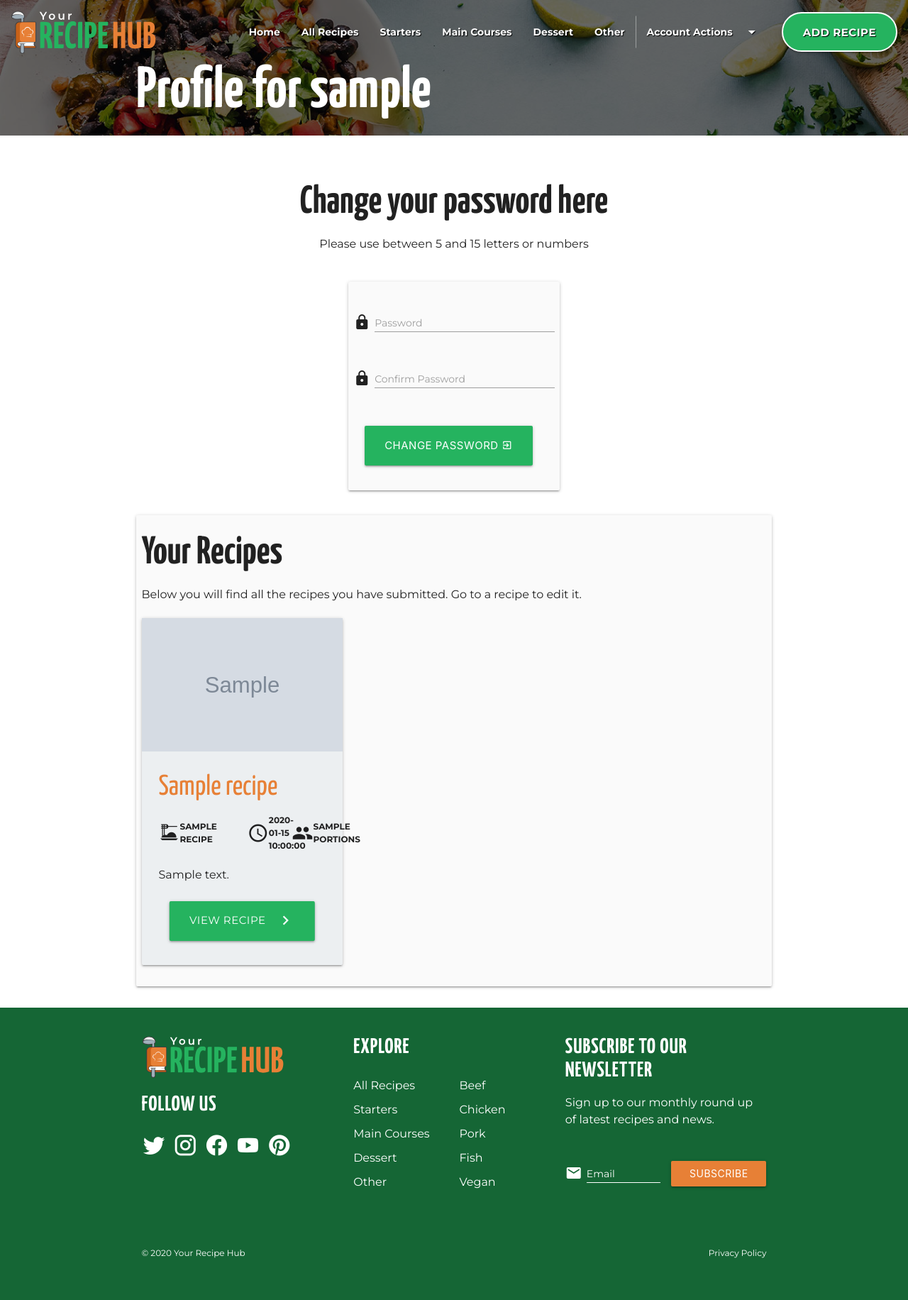
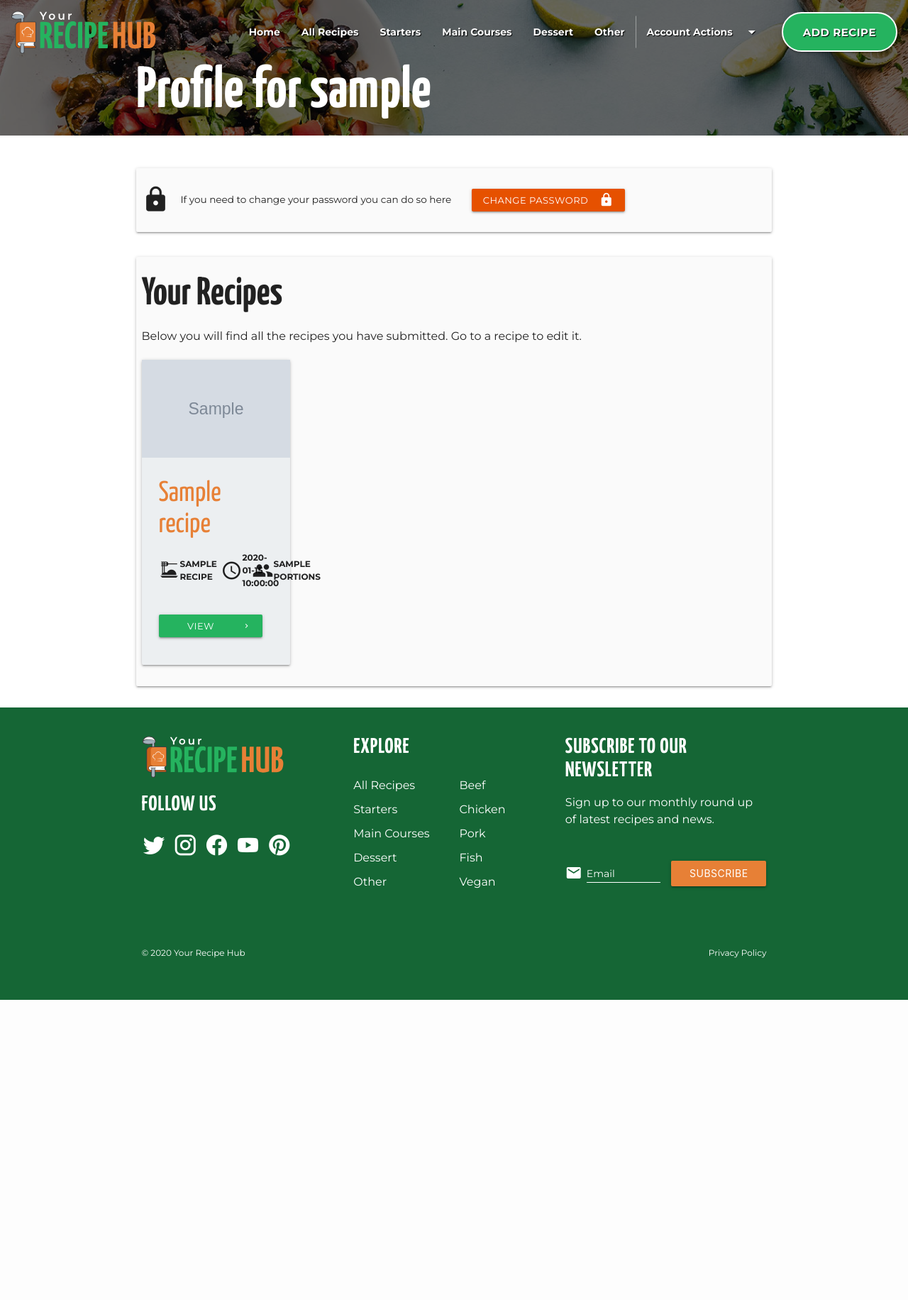
Before and after one commit to Bourkekev/ms3-your-recipe-hub, a Flask app: page /profile/1 in a window 1280 px wide. Shown: the whole page at 71% size. After the commit the page ends 1409 px from the top, so only its background shows below. Run offline with Flask 2, Linux system fonts and the light colour scheme; the visitor is signed in with stand-in values (Sample User, id 1); grey boxes marked "Sample" are stand-in pictures; a database or web service that is not in the repository returns one stand-in record (values such as "Sample title"); some libraries are stand-ins or nearby versions.

Commit message:
Move change password to it's own page and add link from nav and profile

```diff
--- a/app.py
+++ b/app.py
@@ -103,17 +103,19 @@ def profile(user_name):
     return redirect(url_for("login"))
 
 
-@app.route("/pass_change/<user_name>", methods=["GET", "POST"])
-def pass_change(user_name):
+@app.route("/pass_change", methods=["GET", "POST"])
+def pass_change():
     """Changes the users password"""
     if "user" in session:
         userid = mongo.db.users.find_one(
         {"user_name": session["user"]})["_id"]
+        username = mongo.db.users.find_one(
+        {"user_name": session["user"]})["user_name"]
 
-        if session["user"] == user_name:
+        if session["user"] == username:
             if request.method == "POST":
                 change_pass = {
-                    "user_name": user_name,
+                    "user_name": username,
                     "password": generate_password_hash(request.form.get("password"))
                 }
                 mongo.db.users.update(
@@ -121,7 +123,7 @@ def pass_change(user_name):
                 flash("Your password has been changed.")
                 return redirect(url_for("profile", user_name=session["user"]))
 
-            return render_template("profile.html")
+            return render_template("change_password.html", user_name=session["user"])
 
         flash(
             "That is not your username and cannot edit them.",
--- a/static/css/style.css
+++ b/static/css/style.css
@@ -518,6 +518,16 @@ input[type=range]+.thumb .value {
 form.col.card-panel {
     padding-top: 30px;
 }
+/* change password */
+.pass-change {
+    font-size: 85%;
+}
+.pass-change > .material-icons {
+    margin-top: 2rem;
+}
+.pass-change .btn {
+    margin-left: 2.5rem;
+}
 
 /* Flashes */
 .flashes .message {
@@ -712,6 +722,9 @@ footer a:hover {
     .row .col.ingredients-list {
         padding-right: 25px;
     }
+    .pass-change > .material-icons {
+        margin-top: 1rem;
+    }
 }
 /* Extra large devices (large desktops, 1201px and up) */
 @media screen and (min-width: 1201px) {
--- a/templates/base.html
+++ b/templates/base.html
@@ -58,6 +58,7 @@
                     <li><a href="{{url_for('profile', user_name=session['user'])}}">Your Profile</a></li>
                     <li><a href="{{url_for('add_recipe')}}">Add a Recipe</a></li>
                     <li><a href="{{url_for('get_categories')}}">Manage Categories</a></li>
+                    <li><a href="{{ url_for('pass_change')}}">Change password</a></li>
                     <li class="divider"></li>
                     <li><a href="{{url_for('logout')}}">Log out</a></li>
                 </ul>
--- a/templates/index.html
+++ b/templates/index.html
@@ -87,7 +87,7 @@
         </div>
     </div>
     {% if recipes|length  > 0 %}
-        <div class="row">
+        <div class="row flex-grid">
             {% for recipe in recipes %}
                 <div class="col m6 l4">
                     <div class="card blue-grey lighten-5">
--- a/templates/profile.html
+++ b/templates/profile.html
@@ -11,39 +11,11 @@
 {% include 'layout/flash-messages.html' %}
 <div class="container">
     <div class="row">
-        <div class="col s12 center-align">
-            <h2>Change your password here</h2>
-            <p>Please use between 5 and 15 letters or numbers</p>
+        <div class="col s12 card-panel grey lighten-5 text-center text-md-left">
+            <p class="pass-change"><i class="material-icons left medium">lock</i>If you need to change your password you can do so here <a href="{{ url_for('pass_change')}}" class="btn waves-effect waves-light btn-small orange darken-4">
+                <i class="material-icons right">lock</i>Change password
+            </a></p>
         </div>
-    </div>
-    <div class="row">
-        <form class="col s12 m4 offset-m4 card-panel grey lighten-5" method="POST" action="{{ url_for('pass_change', user_name=user_name) }}">
-            <!-- Password -->
-            <div class="row">
-                <div class="input-field col s12">
-                    <i class="material-icons prefix">lock</i>
-                    <input id="password" name="password" type="password" minlength="5" maxlength="15"
-                    pattern="^[a-zA-Z0-9]{5,15}$" onchange="confirmpass.pattern = this.value;" class="validate" required>
-                    <label for="password">Password</label>
-                </div>
-            </div>
-            <!-- Confirm Password -->
-            <div class="row">
-                <div class="input-field col s12">
-                    <i class="material-icons prefix">lock</i>
-                    <input title="Please enter the same Password as above" id="confirmpass" name="confirmpass" type="password" minlength="5" maxlength="15" class="validate" required>
-                    <label for="confirmpass">Confirm Password</label>
-                </div>
-            </div>
-            <!-- Register button -->
-            <div class="row">
-                <div class="col s12 center-align">
-                    <button class="btn waves-effect waves-light btn-large" type="submit">Change password
-                        <span class="mdi prefix mdi-login-variant"></span>
-                    </button>
-                </div>
-            </div>
-        </form>
     </div>
 </div>
 <div class="container">
@@ -52,16 +24,15 @@
             <h2>Your Recipes</h2>
             <p>Below you will find all the recipes you have submitted. Go to a recipe to edit it.</p>
             {% if recipes|length  > 0 %}
-            <div class="row">
+            <div class="row flex-grid">
                 {% for recipe in recipes %}
-                    <div class="col m6 l4">
+                    <div class="col m6 l4 xl3">
                         <div class="card blue-grey lighten-5">
                             <div class="card-image">
                                 {% if recipe.image_url %}
                                     <div class="recipe-image-wrap" style="background-image: url('{{recipe.image_url}}');">
                                         <img src="{{recipe.image_url}}" alt="{{recipe.title}}" class="sr-only"/>
                                     </div>
-
                                 {% else %}
                                     <div class="recipe-image-wrap no-img" style="background-image: url('{{url_for('static', filename='images/recipe-no-image-480x320.jpg')}}')">
                                         <img src="{{url_for('static', filename='images/recipe-no-image-480x320.jpg')}}" alt="no image available for {{recipe.title}}" class="sr-only"/>
@@ -75,9 +46,7 @@
                                     <div class="col s3 valign-wrapper"><i class="small material-icons">access_time</i>{{recipe.total_time}}</div>
                                     <div class="col s3 valign-wrapper"><i class="small material-icons">people</i>{{recipe.portions}}</div>
                                 </div>
-
-                                <p>{{recipe.short_description}}</p>
-                                <a class="waves-effect waves-light btn-large" href="{{url_for('single_recipe', recipe_id=recipe._id)}}"><i class="material-icons right">chevron_right</i>View recipe</a>
+                                <a class="waves-effect waves-light btn-small" href="{{url_for('single_recipe', recipe_id=recipe._id)}}"><i class="material-icons right">chevron_right</i>View recipe</a>
                             </div>
                         </div>
                     </div>
```
Also changed, not shown: templates/change_password.html (added, +49 -0 lines).
